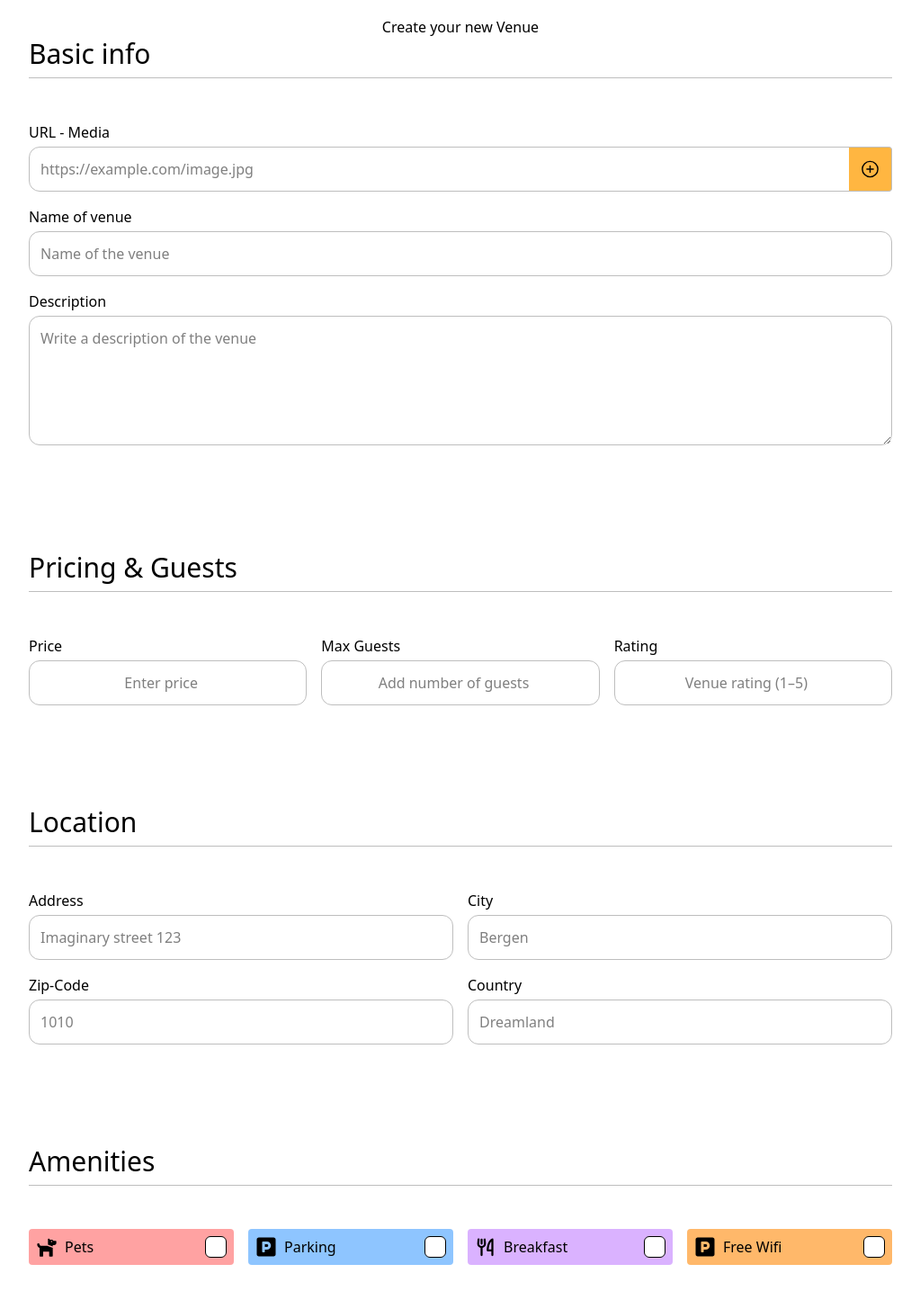
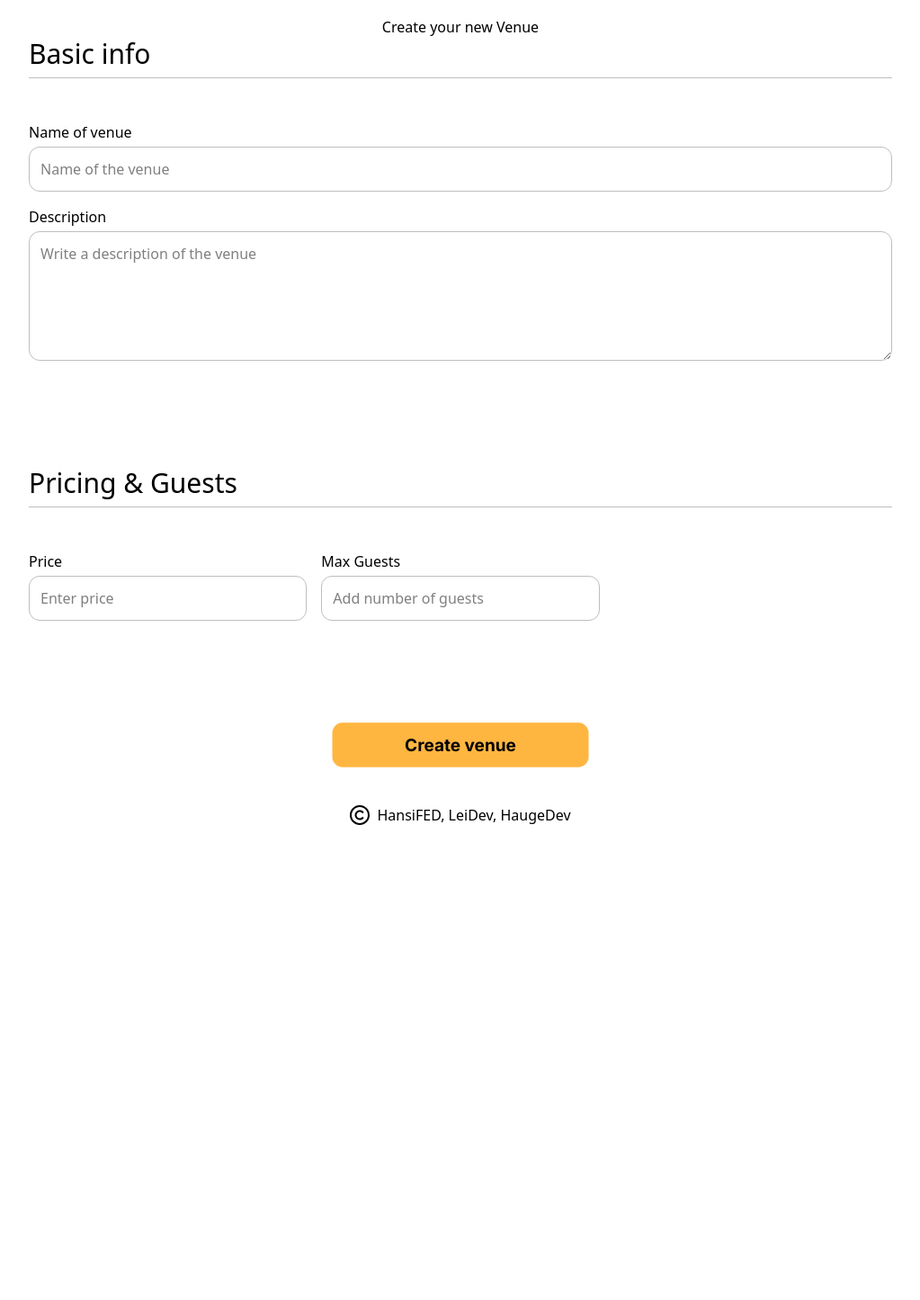
Before and after one commit to LauraBLei/holidaze, a React (Vite) app: page /create in a window 1280 px wide. Shown: the part 102-1547 px from the top of the page at 90% size, without its empty margins (128-1151 px from the left). After the commit the page ends 1060 px from the top, so only its background shows below. Built offline with nearby package versions, Linux system fonts and the light colour scheme.

Commit message:
Refactored inputs to be reusable and commented out all input fields except name, description, price and maxGuests to get create venue working for now

```diff
--- a/src/Components/CreateVenue.tsx
+++ b/src/Components/CreateVenue.tsx
@@ -1,160 +1,179 @@
-import { FaDog, FaParking } from 'react-icons/fa';
-import { IoCheckmarkSharp } from 'react-icons/io5';
-import { PiForkKnifeBold, PiPlusCircle } from 'react-icons/pi';
+import { InputHTMLAttributes, TextareaHTMLAttributes } from 'react';
+// import { FaDog, FaParking } from 'react-icons/fa';
+// import { IoCheckmarkSharp } from 'react-icons/io5';
+// import { PiForkKnifeBold, PiPlusCircle } from 'react-icons/pi';
+import { InputType } from '../Types/common';
+import { handleCreateVenueSubmit } from '../UI/venue/create';
 
 const title = 'text-3xl pb-2 border-b border-brand-grey mb-8';
 
+const InputField = ({ id, labelText, icon, onButtonClick, textarea, ...rest }: InputType) => (
+  <div className="w-full">
+    {labelText && id && (
+      <label htmlFor={id} className="text-base">
+        {labelText}
+      </label>
+    )}
+    <div className="relative mt-1">
+      {textarea ? (
+        <textarea
+          id={id}
+          {...(rest as TextareaHTMLAttributes<HTMLTextAreaElement>)}
+          className="w-full h-36 border border-brand-grey p-3 rounded-xl focus:border-0 focus:outline-brand-grey"
+        />
+      ) : (
+        <input
+          id={id}
+          {...(rest as InputHTMLAttributes<HTMLInputElement>)}
+          className="input focus:border-0 focus:outline-1 focus:outline-brand-grey"
+        />
+      )}
+
+      {icon && (
+        <button
+          type="button"
+          onClick={onButtonClick}
+          className="w-12 p-3 flex items-center justify-center absolute top-0 right-0 bg-brand-orange border border-l-0 rounded-r-xl border-brand-grey cursor-pointer"
+        >
+          {icon}
+        </button>
+      )}
+    </div>
+  </div>
+);
+
 export const CreateVenueForm = () => {
+  // const handleSubmit = async (e: FormEvent<HTMLFormElement>) => {
+  //   e.preventDefault();
+  //   const formData = new FormData(e.currentTarget);
+  //   handleCreateVenueSubmit(formData);
+  // };
+
   return (
     <div className="max-w-[1000px] w-full h-full flex flex-col justify-center">
-      <form className="mx-5 flex flex-col gap-28">
+      <form
+        className="mx-5 flex flex-col gap-28"
+        onSubmit={(e) => {
+          e.preventDefault();
+          const formdata = new FormData(e.currentTarget);
+          handleCreateVenueSubmit(formdata);
+        }}
+      >
         {/* Basic info */}
         <div className="flex flex-col gap-4">
           <h2 className={title}>Basic info</h2>
-          <div className="w-full">
-            <label htmlFor="image" className="text-base">
-              URL - Media
-            </label>
-            <div className="relative mt-1">
-              <input
+
+          {/* <InputField
             id="image"
+            labelText="URL - Media"
             type="url"
-                className="input"
             placeholder="https://example.com/image.jpg"
+            icon={<PiPlusCircle size={24} />}
+          /> */}
+
+          <InputField
+            id="name"
+            name="name"
+            type="text"
+            labelText="Name of venue"
+            placeholder="Name of the venue"
           />
-              <div className="w-12 p-3 flex items-center justify-center absolute top-0 right-0 bg-brand-orange border border-l-0 rounded-r border-brand-grey">
-                <PiPlusCircle size={24} />
-              </div>
-            </div>
-          </div>
 
-          <div className="w-full">
-            <label htmlFor="name" className="text-base">
-              Name of venue
-            </label>
-            <div className="relative pt-1">
-              <input id="name" type="text" className="input" placeholder="Name of the venue" />
-            </div>
-          </div>
-
-          <div className="w-full">
-            <label htmlFor="description" className="text-base">
-              Description
-            </label>
-            <div className="relative pt-1">
-              <textarea
+          <InputField
             id="description"
-                className=" w-full h-36 border border-brand-grey p-3 rounded-xl "
+            name="description"
+            type="text"
+            labelText="Description"
             placeholder="Write a description of the venue"
-              ></textarea>
-            </div>
-          </div>
+            textarea
+          />
         </div>
 
         {/* Pricing & Guests */}
         <div className="flex flex-col gap-4">
           <h2 className={title}>Pricing & Guests</h2>
+
           <div className="grid grid-cols-1 sm:grid-cols-3 gap-4">
-            <div className="w-full">
-              <label htmlFor="price" className="text-base">
-                Price
-              </label>
-              <div className="relative pt-1">
-                <input
+            <InputField
               id="price"
+              name="price"
+              labelText="Price"
               type="number"
+              placeholder="Enter price"
               className="input text-center"
-                  placeholder="Enter price"
             />
-              </div>
-            </div>
-            <div className="w-full">
-              <label htmlFor="max-guests" className="text-base">
-                Max Guests
-              </label>
-              <div className="relative pt-1">
-                <input
-                  id="max-guests"
+
+            <InputField
+              id="maxGuests"
+              name="maxGuests"
+              labelText="Max Guests"
               type="number"
-                  className="input text-center"
               placeholder="Add number of guests"
               min={1}
               max={10}
               step={1}
+              className="input text-center"
             />
-              </div>
-            </div>
-            <div className="w-full">
-              <label htmlFor="rating" className="text-base">
-                Rating
-              </label>
-              <div className="relative pt-1">
-                <input
+
+            {/* <InputField
               id="rating"
+              labelText="Rating"
               type="number"
-                  className="input text-center"
               placeholder="Venue rating (1–5)"
               min={0}
               max={5}
               step={1}
-                />
-              </div>
-            </div>
+              className="input text-center"
+            /> */}
           </div>
         </div>
 
         {/* Location */}
-        <div className="flex flex-col gap-4">
+        {/* <div className="flex flex-col gap-4">
           <h2 className={title}>Location</h2>
           <div className="grid grid-cols-1 sm:grid-cols-2 gap-4">
-            <div className="w-full">
-              <label htmlFor="address" className="text-base">
-                Address
-              </label>
-              <div className="relative pt-1">
-                <input
+            <InputField
               id="address"
+              labelText="Address"
               type="text"
+              placeholder="Imaginary street 123"
               className="input"
-                  placeholder="Imaginary street 123"
+            />
+
+            <InputField
+              id="city"
+              labelText="City"
+              type="text"
+              placeholder="Bergen"
+              className="input"
+            />
+
+            <InputField
+              id="zip-code"
+              labelText="Zip-Code"
+              type="text"
+              placeholder="1010"
+              className="input"
+            />
+
+            <InputField
+              id="country"
+              labelText="Country"
+              type="text"
+              placeholder="Dreamland"
+              className="input"
             />
           </div>
-            </div>
-            <div className="w-full">
-              <label htmlFor="city" className="text-base">
-                City
-              </label>
-              <div className="relative pt-1">
-                <input id="city" type="text" className="input" placeholder="Bergen" />
-              </div>
-            </div>
-            <div className="w-full">
-              <label htmlFor="zip-code" className="text-base">
-                Zip-Code
-              </label>
-              <div className="relative pt-1">
-                <input id="zip-code" type="text" className="input" placeholder="1010" />
-              </div>
-            </div>
-            <div className="w-full">
-              <label htmlFor="country" className="text-base">
-                Country
-              </label>
-              <div className="relative pt-1">
-                <input id="country" type="text" className="input" placeholder="Dreamland" />
-              </div>
-            </div>
-          </div>
-        </div>
+        </div> */}
 
         {/* Amenities */}
-        <div className="flex flex-col gap-4">
+        {/* <div className="flex flex-col gap-4">
           <h2 className={title}>Amenities</h2>
           <div className="grid grid-cols-1 sm:grid-cols-2 md:grid-cols-4 gap-4">
-            <div className="flex w-full p-2 rounded bg-red-300">
+            <div className="flex w-full p-2 rounded">
               <label
                 htmlFor="pets"
-                className="flex justify-between items-center w-full cursor-pointer"
+                className="grid grid-cols-2 md:flex md:gap-5 items-center w-full cursor-pointer"
               >
                 <div className="flex items-center gap-2">
                   <FaDog size={24} />
@@ -170,10 +189,10 @@ export const CreateVenueForm = () => {
               </label>
             </div>
 
-            <div className="flex w-full p-2 rounded bg-blue-300">
+            <div className="flex w-full p-2 rounded">
               <label
                 htmlFor="parking"
-                className="flex justify-between items-center w-full cursor-pointer"
+                className="grid grid-cols-2 md:flex md:gap-5 items-center w-full cursor-pointer"
               >
                 <div className="flex items-center gap-2">
                   <FaParking size={24} />
@@ -189,10 +208,10 @@ export const CreateVenueForm = () => {
               </label>
             </div>
 
-            <div className="flex w-full p-2 rounded bg-purple-300">
+            <div className="flex w-full p-2 rounded">
               <label
                 htmlFor="breakfast"
-                className="flex justify-between items-center w-full cursor-pointer"
+                className="grid grid-cols-2 md:flex md:gap-5 items-center w-full cursor-pointer"
               >
                 <div className="flex items-center gap-2">
                   <PiForkKnifeBold size={24} />
@@ -208,10 +227,10 @@ export const CreateVenueForm = () => {
               </label>
             </div>
 
-            <div className="flex w-full p-2 rounded bg-orange-300">
+            <div className="flex w-full p-2 rounded">
               <label
                 htmlFor="wifi"
-                className="flex justify-between items-center w-full cursor-pointer"
+                className="grid grid-cols-2 md:flex md:gap-5 items-center w-full cursor-pointer"
               >
                 <div className="flex items-center gap-2">
                   <FaParking size={24} />
@@ -227,6 +246,11 @@ export const CreateVenueForm = () => {
               </label>
             </div>
           </div>
+        </div> */}
+        <div className="flex justify-center">
+          <button type="submit" className="button transition font-bold">
+            Create venue
+          </button>
         </div>
       </form>
     </div>
```
Lines whose indentation alone changed are shown as unchanged.
